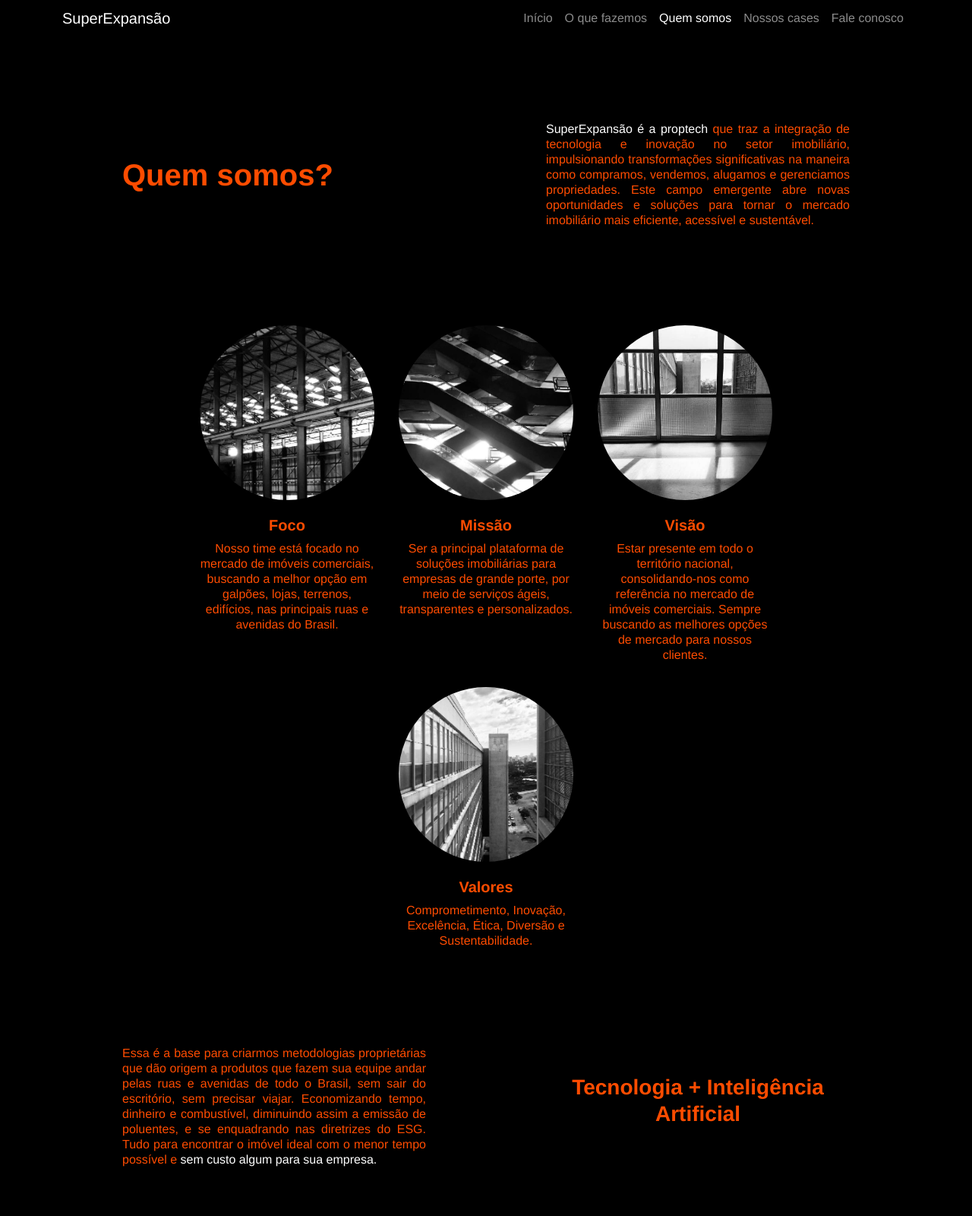
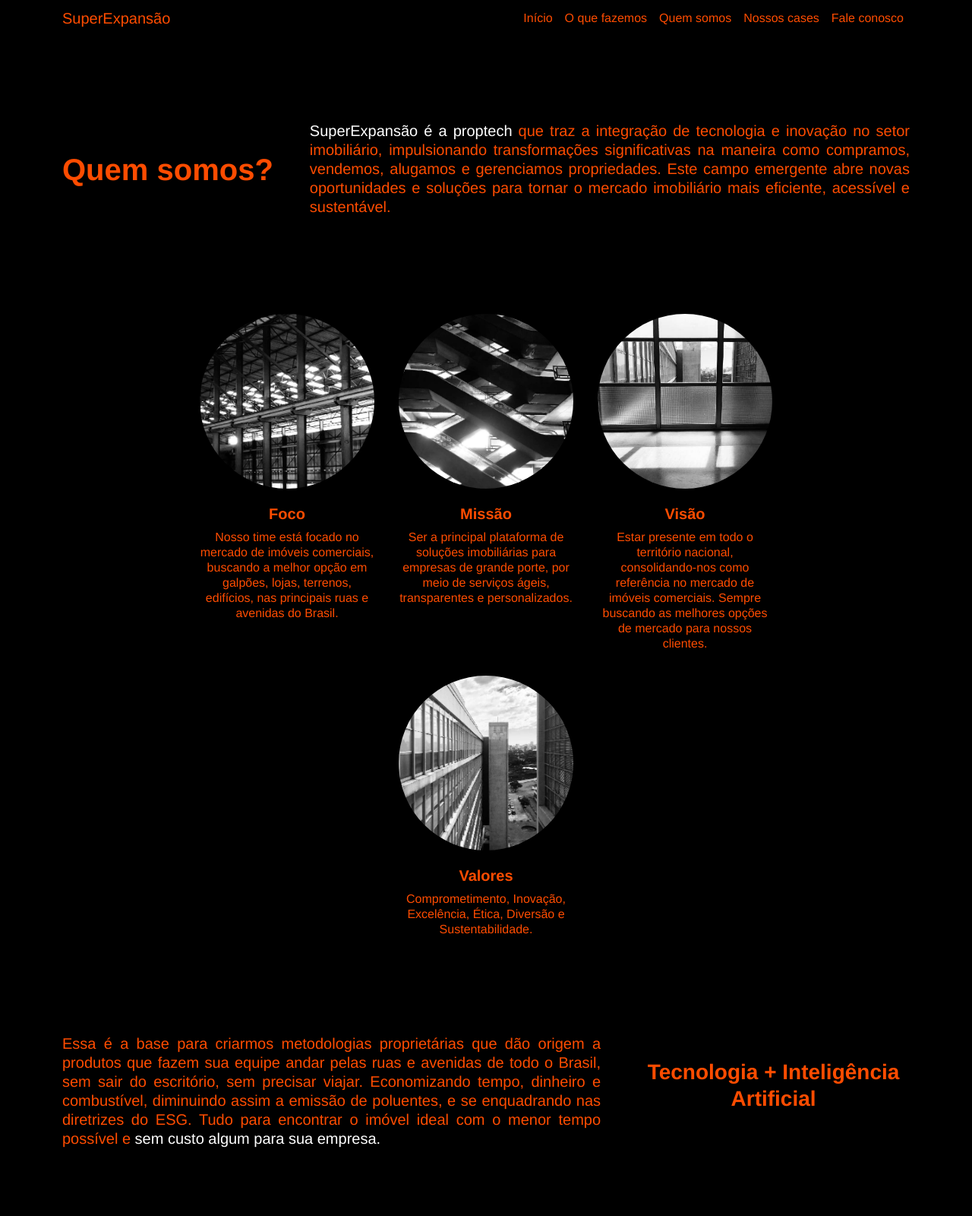
Before and after one commit to RenanOrtega/superexpansao, a plain HTML site: page src/quem-somos.html in a window 1280 px wide. Shown: the top 1600 px of the page at 76% size. Drawn offline with nearby package versions, Linux system fonts and the light colour scheme.

Commit message:
refactor: change color navbar and modify some texts.

```diff
--- a/src/quem-somos.html
+++ b/src/quem-somos.html
@@ -48,18 +48,16 @@
         </div>
     </nav>
 
-    <header class="mt-5 pt-5">
-        <div class="container d-flex flex-wrap justify-content-around align-items-center">
-            <div class="fb-400 mt-3">
+    <header class="mt-5 pt-5 container d-flex flex-md-row flex-column justify-content-around align-items-center gap-5">
+        <div class="mt-3">
             <h1 class="helvetica-bold fs-1" style="white-space: nowrap;">Quem somos?</h1>
         </div>
-            <div class="fb-400 mt-3 lh-sm">
-                <p class="text-justify">
+        <div class="mt-3 lh-sm">
+            <p class="text-justify fs-5">
                 <span class="highlighted-text">SuperExpansão é a proptech</span> que traz a integração de tecnologia e inovação no setor imobiliário, impulsionando transformações significativas
                 na maneira como compramos, vendemos, alugamos e gerenciamos propriedades. Este campo emergente abre novas oportunidades e soluções
                 para tornar o mercado imobiliário mais eficiente, acessível e sustentável.
             </p>
-            </div>
         </div>
     </header>
 
@@ -90,15 +88,15 @@
         </div>
     </main>
 
-    <div class="container d-flex flex-wrap justify-content-around align-items-center pt-5 mb-5 lh-sm">
-        <div class="fb-400 mt-3">
-            <p class="text-justify">
+    <div class="container d-flex flex-md-row flex-column justify-content-around align-items-center pt-5 mb-5 lh-sm gap-5">
+        <div class="mt-3 order-2 order-md-1">
+            <p class="text-justify fs-5">
                 Essa é a base para criarmos metodologias proprietárias que dão origem a produtos que fazem sua equipe andar pelas ruas e avenidas de todo o Brasil, sem sair do escritório, sem precisar viajar.
                 Economizando tempo, dinheiro e combustível, diminuindo assim a emissão de poluentes,  e se enquadrando nas diretrizes do ESG.
                 Tudo para encontrar o imóvel ideal com o menor tempo possível e <span class="highlighted-text">sem custo algum para sua empresa.</span>
             </p>
         </div>
-        <div class="fb-400 helvetica-bold fs-3 text-center pt-5 pb-5">
+        <div class="helvetica-bold fs-3 text-center pt-5 pb-5 order-1 order-md-2">
             <p>Tecnologia + Inteligência Artificial</p>
         </div>
     </div>
--- a/src/styles/style.css
+++ b/src/styles/style.css
@@ -4,6 +4,16 @@ body {
     font-style: normal;
     background-color: var(--bg-color);
     color: var(--text-color);
+}
+
+.navbar-brand,
+.navbar-nav .nav-item .nav-link {
+    color: var(--text-color);
+}
+
+.navbar-brand:hover,
+.navbar-nav .nav-item .nav-link:hover {
+    color: var(--text-color-hover);
 }
 
 .fb-200{
@@ -28,4 +38,5 @@ body {
 .text-justify {
     text-align: justify;
     text-justify: inter-word;
+    max-width: 80ch;
 }
```
Also changed, not shown: src/fale-conosco.html (+3 -3 lines), src/index.html (+2 -2 lines). Lines whose indentation alone changed are shown as unchanged.
